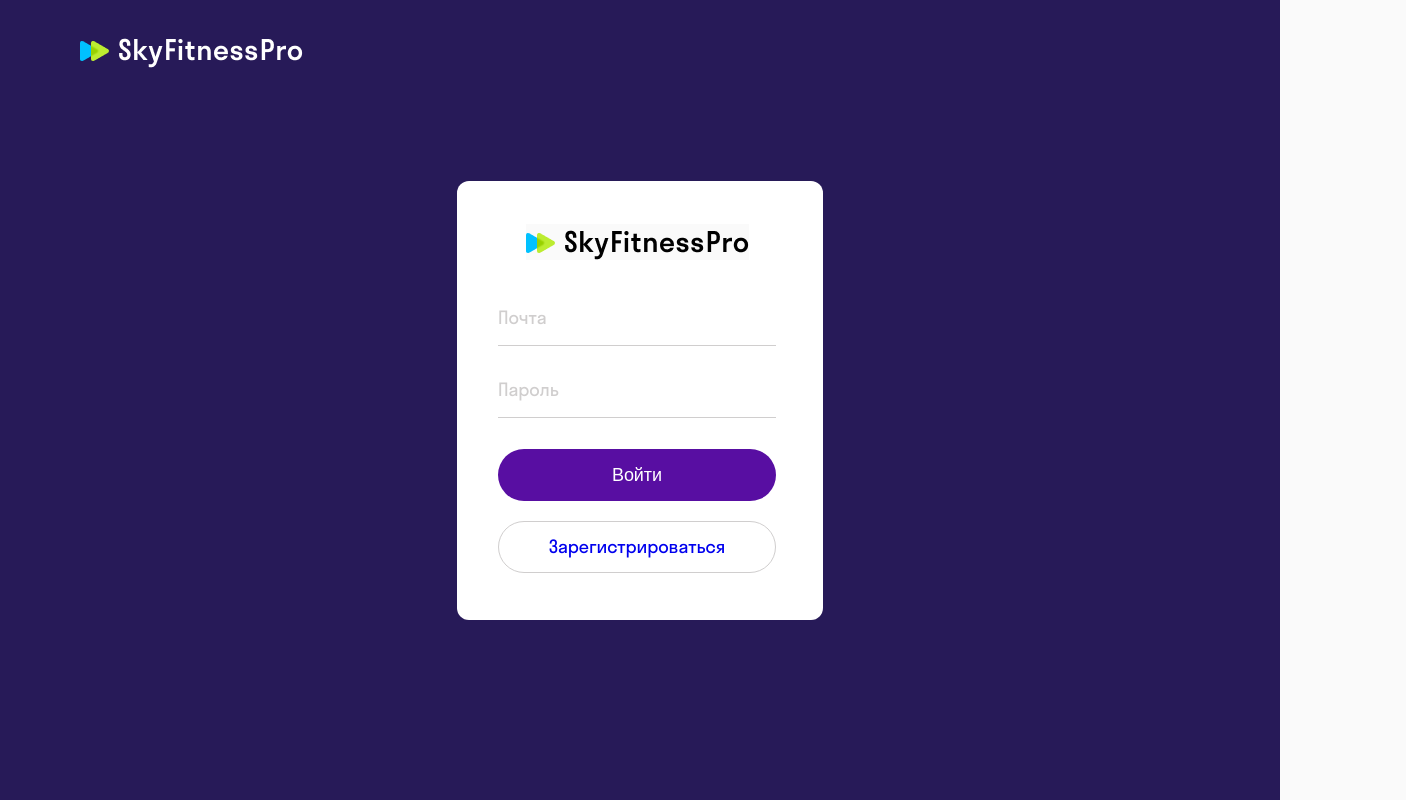
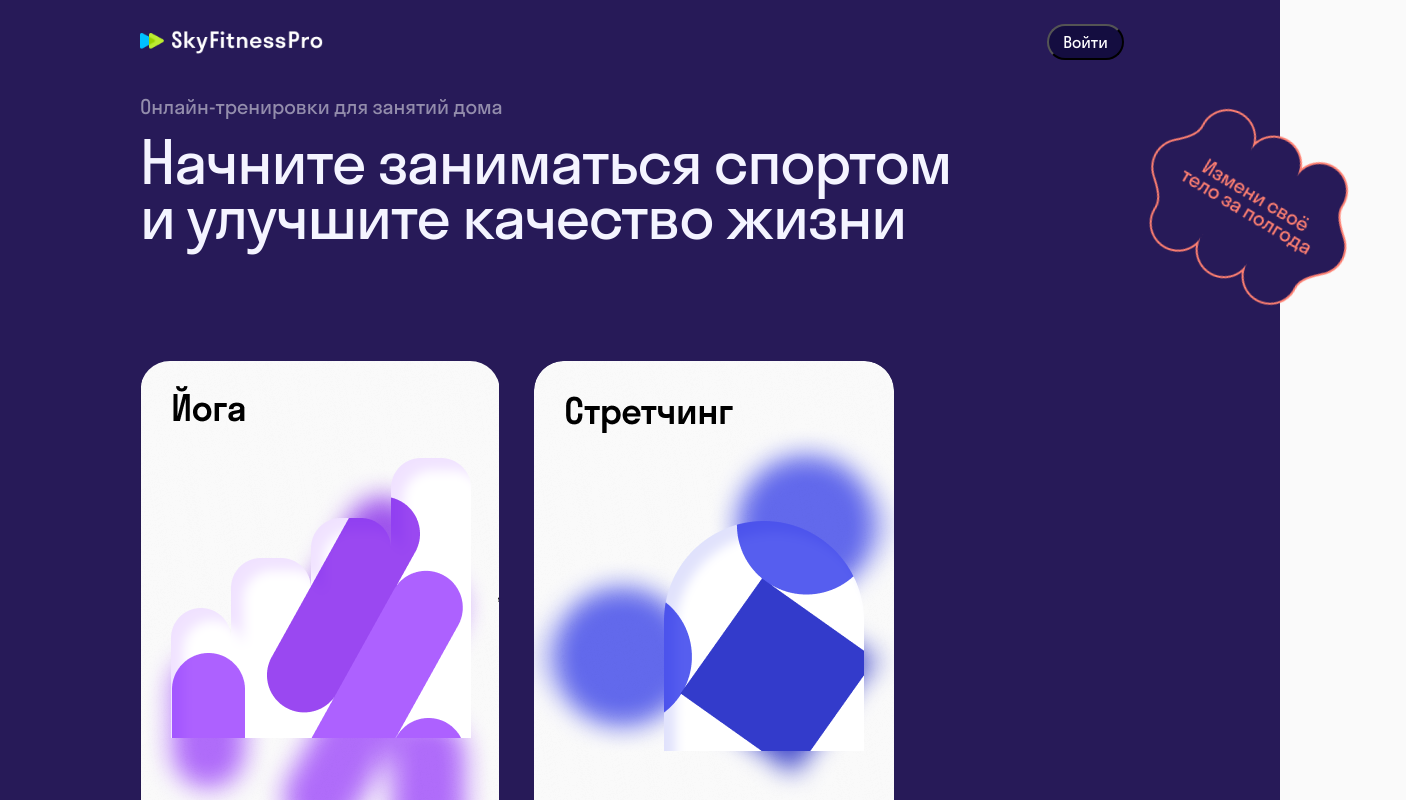
Before and after one commit to alexeirybak/yoga, a React (Create React App) app: page / in a window 1280 px wide. Before the commit this address led to /login. Shown: the top 800 px of the page, 1406 px wide, since content can reach past the window. Built offline with nearby package versions, Linux system fonts and the light colour scheme.

Commit message:
I set the correct paths

```diff
--- a/src/pages/routers/routers.jsx
+++ b/src/pages/routers/routers.jsx
@@ -22,11 +22,11 @@ export const AppRoutes = () => {
     <>
       <Routes>
         <Route element={<ProtectedRoute isAllowed={isAuthorized} />}>
-          <Route path="/" element={<Main />} />
           <Route path="/course/:id" element={<Course />} />
           <Route path="/profile" element={<Profile />} />
           <Route path="/training" element={<Trainings />} />
         </Route>
+        <Route path="/" element={<Main />} />
         <Route path="/login" element={<Login />} />
         <Route path="/register" element={<Register />} />
         <Route path="*" element={<NotFound />} />
```
